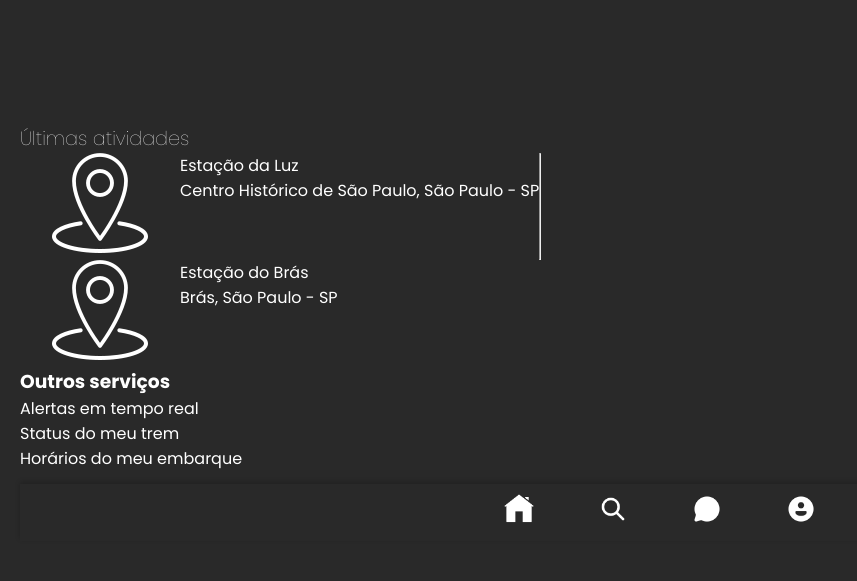
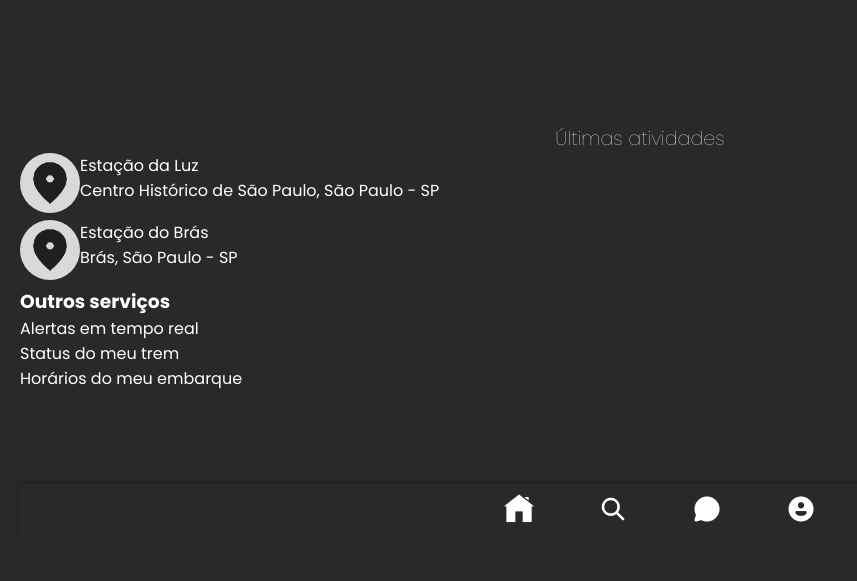
Before and after one commit to hemkdev/SA-Tremzz, a PHP site: page /html/tela8.html in a window 1280 px wide. Shown: the part 259-840 px from the top of the page, without its empty margins (0-857 px from the left). Run offline with PHP 8.4, Linux system fonts and the light colour scheme.

Commit message:
att card img

```diff
--- a/css/tela8.css
+++ b/css/tela8.css
@@ -62,12 +62,27 @@ body {
     font-weight: lighter;
 }
 
+
 .ult-atividade {
     margin-top: 10%;
+    text-align: center;
 }
 
 .card-atividade {
     display: flex;
+}
+
+.card-atividade img {
+    margin: 0px;
+    height: 60px;
+    width: 60px;
+    background-color: #d9d9d9;
+    padding: 5px;
+    border-radius: 80px;
+}
+
+.card-atividade a {
+
 }
 
 /* Barra de navegação */
--- a/html/tela5.html
+++ b/html/tela5.html
@@ -26,10 +26,10 @@
             <label for="email"> E-mail: </label> <input type="text" id="email" name="email" >
             <p></p>
 
-            <label for="senha"> Senha: </label> <input type="text" id="senha" name="senha">
+            <label for="senha"> Senha: </label> <input type="password" id="senha" name="senha">
             <p></p>
 
-            <input type="submit" value="Login" />
+            <a href="tela8.html"><input type="button" value="Login" /></a>
         </fieldset>
 
 
--- a/html/tela8.html
+++ b/html/tela8.html
@@ -50,13 +50,12 @@
                 </div>
                 <div class="card-text">
                     <div class="card-titulo">
-                        Estação da Luz
+                        <a>Estação da Luz</a>
                     </div>
                     <div class="card-local">
-                        Centro Histórico de São Paulo, São Paulo - SP
+                        <span>Centro Histórico de São Paulo, São Paulo - SP</span>
                     </div>
                 </div>
-                <hr>
             </div> <!-- card-atividade -->
             <div class="card-atividade">
                 <div class="card-img">
@@ -64,10 +63,10 @@
                 </div>
                 <div class="card-text">
                     <div class="card-titulo">
-                        Estação do Brás
+                        <a>Estação do Brás</a>
                     </div>
-                    <div class="card-local">
-                        Brás, São Paulo - SP
+                    <div class="card-endereco">
+                        <span>Brás, São Paulo - SP</span>
                     </div>
                 </div>
             </div> <!-- card-atividade -->
```
Also changed, not shown: img/local.png.
